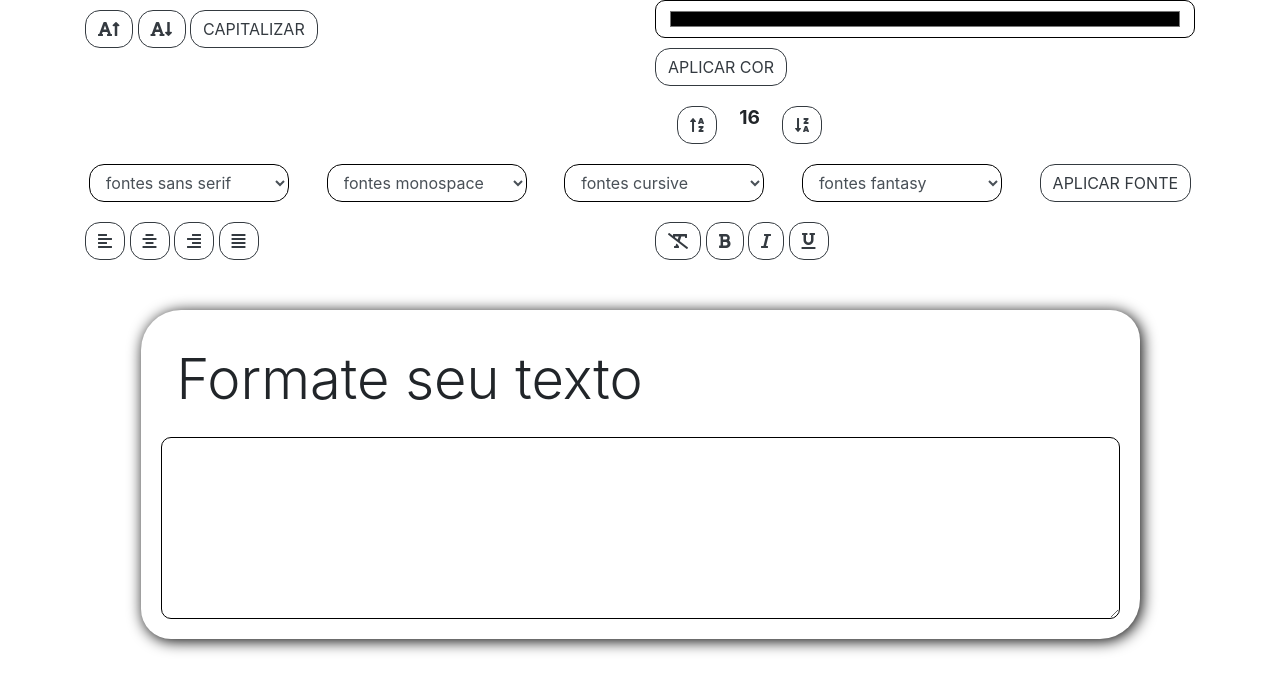
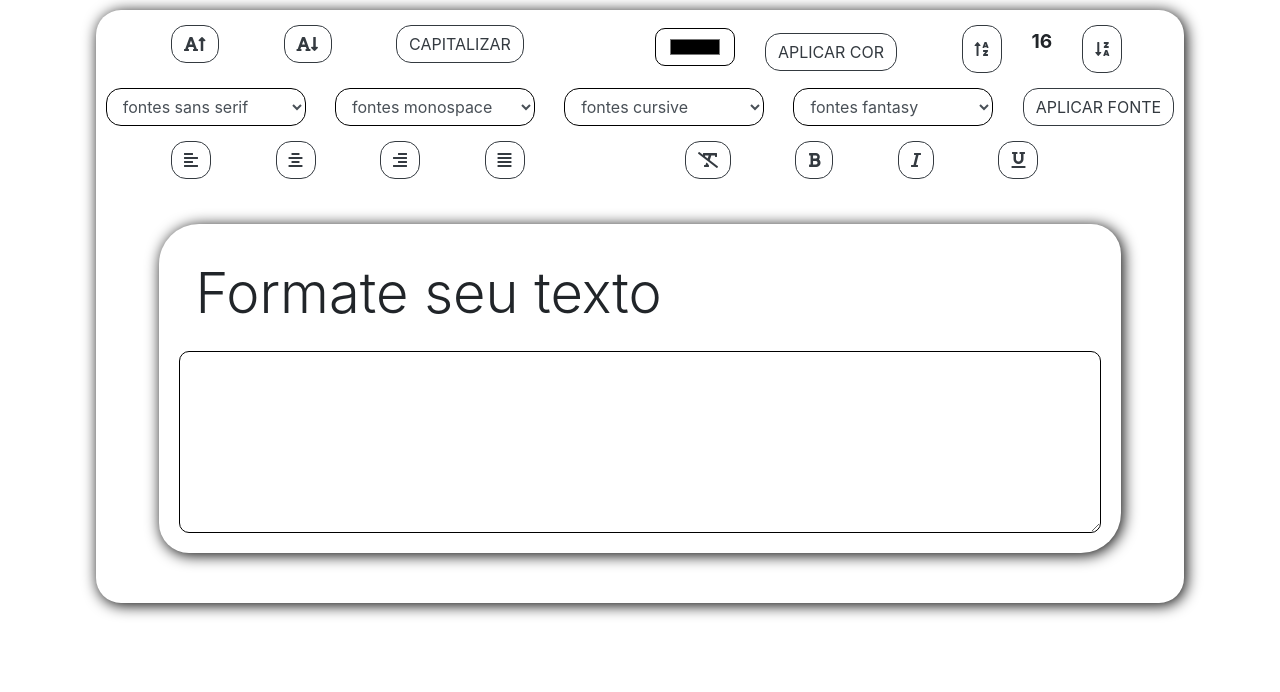
Before and after one commit to GustavoLuisdO/formatacao-de-texto, a plain HTML site: page index.html in a window 1280 px wide. Drawn offline with nearby package versions, Linux system fonts and the light colour scheme.

Commit message:
Update style.css

```diff
--- a/style.css
+++ b/style.css
@@ -1,14 +1,21 @@
 body{
     width: 100%;
     background: #fff;
- }
+}
+
+main{
+    width: 98%;
+    margin: 10px auto;
+    padding: 10px;
+    border-radius: 25px;
+    box-shadow: 2px 2px 15px #000;
+}
 
  #caixa{
     width: 90%;
     background: #fff;
     margin: 40px auto;
     padding: 20px;
-    border: none;
     border-radius: 40px 30px;
     box-shadow: 2px 2px 15px #000;
 }
@@ -24,10 +31,25 @@ body{
     border-radius: 15px;
 }
 
-#edita-texto .form-control, #selecao-fontes .form-control{
+#formatacao-texto .form-control, #selecao-fontes .form-control{
     width: 200px;
     margin: 10px auto;
     border-radius: 15px;
+}
+
+.formatacao-texto{
+    margin: 0 auto;
+    padding: 0 20px;
+}
+.formatacao-texto button{
+    margin: 5px 30px;
+}
+
+#cor-fonte{
+    display: inline-flex;
+}
+#cor-fonte .form-control{
+    width: 80px;
 }
 
 .tamanho-fonte{
```
